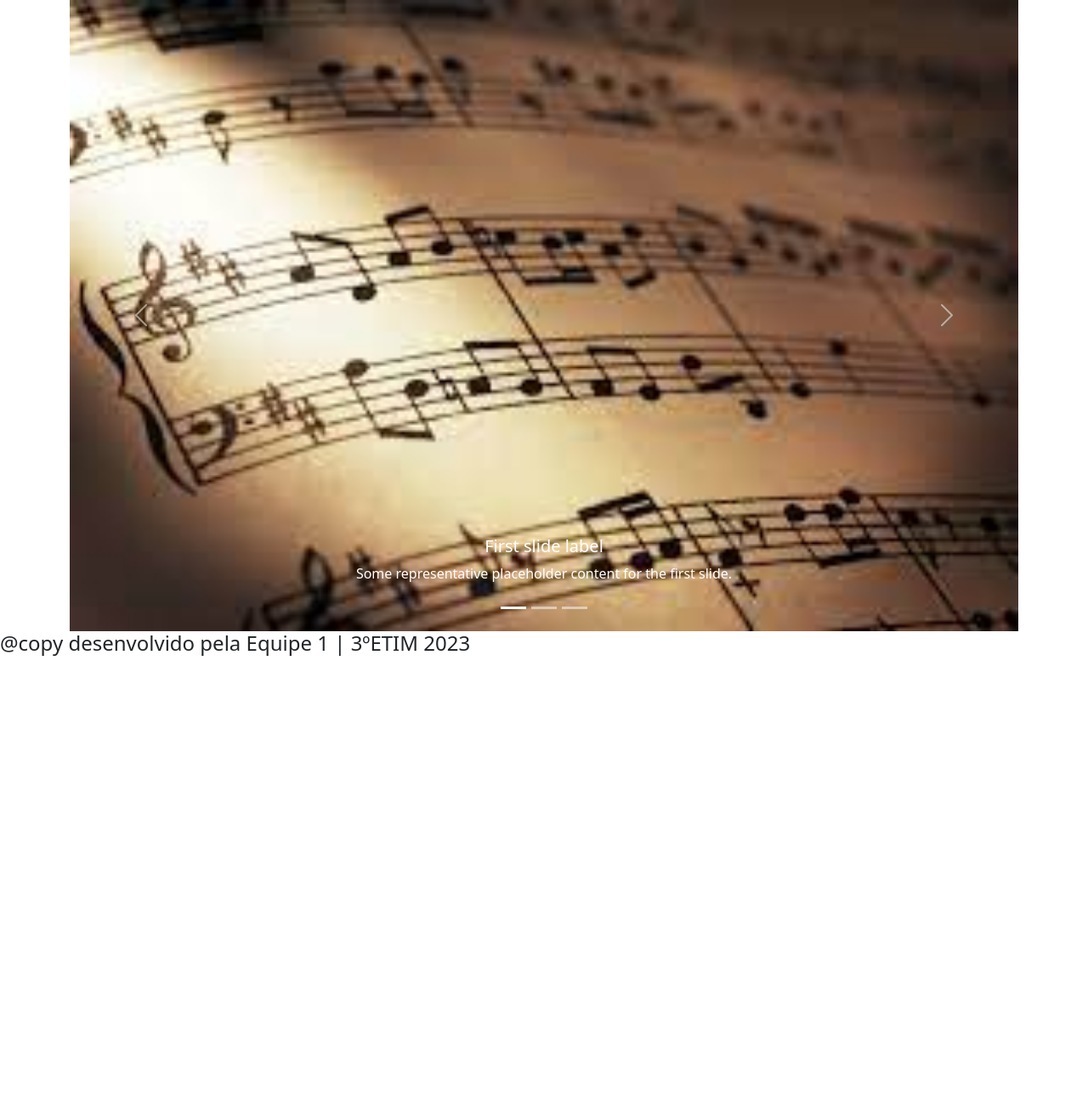
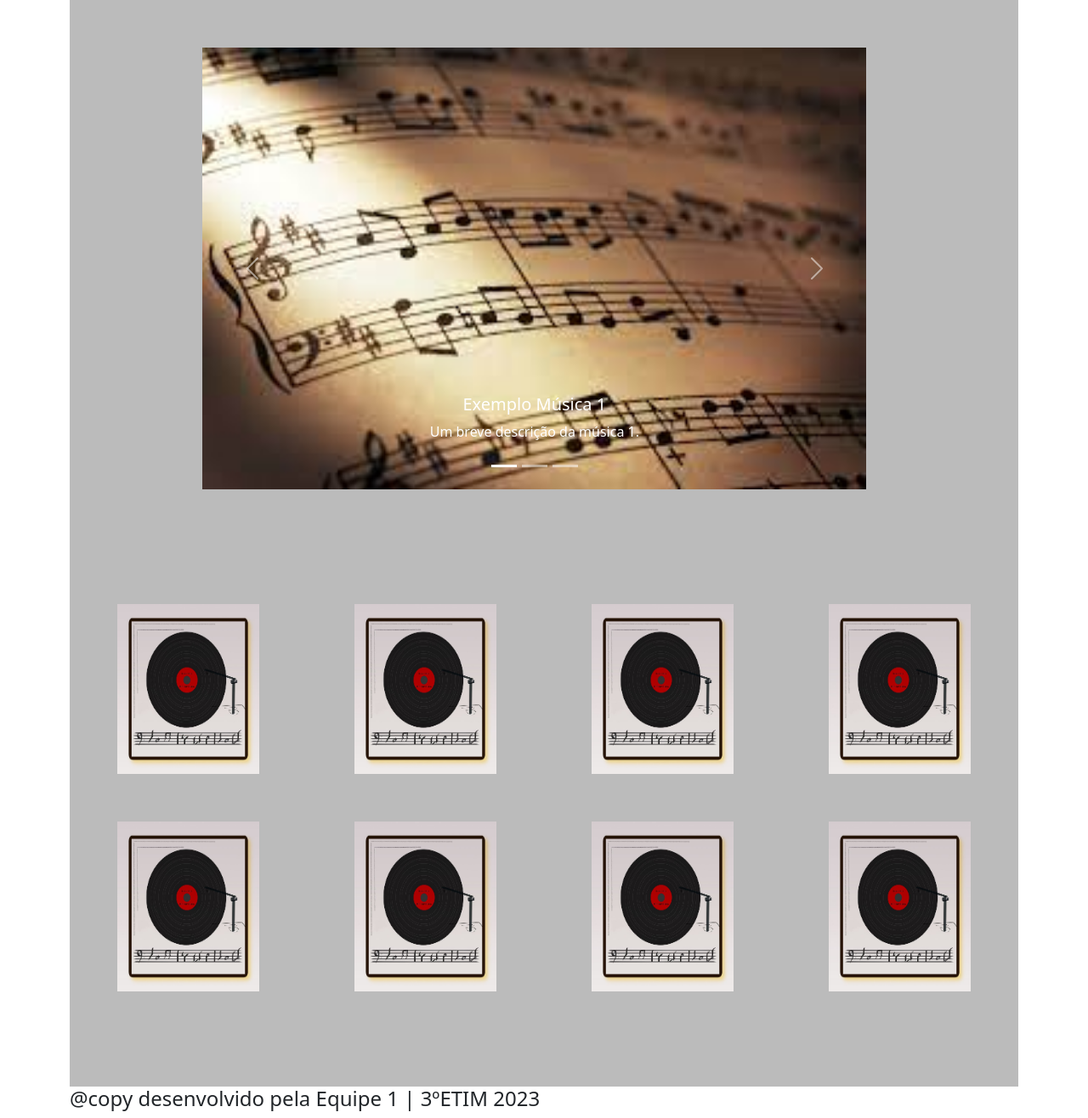
Before and after one commit to NettoH3R/TCC, a PHP site: page / in a window 1280 px wide. Shown: the part 248-1564 px from the top of the page at 85% size. Before the commit the page ends 1020 px from the top, so only its background shows below. Run offline with PHP 8.4, Linux system fonts and the light colour scheme.

Commit message:
TCC mexido

```diff
--- a/css/defalut.css
+++ b/css/defalut.css
@@ -1,8 +1,10 @@
-main#tudo{
-
+.main{
+    background-color: #BBBBBB;
+    padding-top: 5%;
+    padding-bottom: 5%;
 }
 
-header#cabecario{
+.footer{
 
 }
 
@@ -27,8 +29,9 @@ ul li a{
     font-weight: bolder;
     color: #FFFFFF;
 }
-li a:hover{
+ul li:hover{
     background-color: #ff8f2d;
+    border-radius: .5rem;
 }
 
 .naoclicavel{
@@ -58,3 +61,36 @@ li a:hover{
     margin-top: 25%;
     margin-left: 2%;
 }
+.btn-1:hover{
+    background-color: #506fca;
+}
+.btn-2:hover{
+    background-color: #ffb26f;
+}
+.tamanhoCarrosel{
+    width: 70%;
+    height: 600px;
+    margin-left: 14%;
+    margin-right: 14%;
+    overflow: hidden;
+    margin-bottom: 5%;
+
+}
+.quadradinhos{
+    display: flex;
+    flex-direction: row;
+    margin-bottom: 5%;
+}
+.quadradinho{
+    width: 15%;
+    height: 200px;
+    background-color: red;
+    margin-left:5%;
+    margin-right:5%;
+}
+.album{
+    max-width: 100%;
+    max-height: 100%;
+    min-width: 100%;
+    min-height: 100%;
+}
--- a/index.php
+++ b/index.php
@@ -24,8 +24,8 @@
 </head>
 
 <body>
-    <main id="Tudo">
-        <header id="cabecario">
+    <main>
+        <header>
             <div class="container">
                 <div class="row">
                     <div class="col-md-5 text-center">
@@ -74,9 +74,9 @@
             </nav>
         </div>
 
-
-        <main>
         <div class="container">
+            <main class="main">
+                <div class="tamanhoCarrosel">
                     <div id="carouselExampleCaptions" class="carousel slide">
                         <div class="carousel-indicators">
                             <button type="button" data-bs-target="#carouselExampleCaptions" data-bs-slide-to="0" class="active" aria-current="true" aria-label="Slide 1"></button>
@@ -85,24 +85,24 @@
                         </div>
                         <div class="carousel-inner">
                             <div class="carousel-item active" data-bs-interval="1000">
-                            <img src="img/logo/download.jpg" class="d-block w-100" alt="..." >
+                                <img src="img/logo/download.jpg" class="d-block w-100" alt="...">
                                 <div class="carousel-caption d-none d-md-block">
-                                <h5>First slide label</h5>
-                                <p>Some representative placeholder content for the first slide.</p>
-                            </div>
-                        </div>
-                        <div class="carousel-item" data-bs-interval="1000">
-                            <img src="img/logo/download.jpg" class="d-block w-100" alt="..." >
-                            <div class="carousel-caption d-none d-md-block">
-                                <h5>Second slide label</h5>
-                                <p>Some representative placeholder content for the second slide.</p>
+                                    <h5>Exemplo Música 1</h5>
+                                    <p>Um breve descrição da música 1.</p>
                                 </div>
                             </div>
                             <div class="carousel-item" data-bs-interval="1000">
                                 <img src="img/logo/download.jpg" class="d-block w-100" alt="...">
                                 <div class="carousel-caption d-none d-md-block">
-                                <h5>Third slide label</h5>
-                                <p>Some representative placeholder content for the third slide.</p>
+                                    <h5>Exemplo Música 2</h5>
+                                    <p>Um breve descrição da música 2.</p>
+                                </div>
+                            </div>
+                            <div class="carousel-item" data-bs-interval="1000">
+                                <img src="img/logo/download.jpg" class="d-block w-100" alt="...">
+                                <div class="carousel-caption d-none d-md-block">
+                                    <h5>Exemplo Música 3</h5>
+                                    <p>Um breve descrição da música 3.</p>
                                 </div>
                             </div>
                         </div>
@@ -116,11 +116,41 @@
                         </button>
                     </div>
                 </div>
+                <div class="quadradinhos">
+                    <div class="quadradinho">
+                        <img src="img/logo/album.jpg" class="album" alt="Possível álbum a ser colocado">
+                    </div>
+                    <div class="quadradinho">
+                        <img src="img/logo/album.jpg" class="album" alt="Possível álbum a ser colocado">
+                    </div>
+                    <div class="quadradinho">
+                        <img src="img/logo/album.jpg" class="album" alt="Possível álbum a ser colocado">
+                    </div>
+                    <div class="quadradinho">
+                        <img src="img/logo/album.jpg" class="album" alt="Possível álbum a ser colocado">
+                    </div>
+                </div>
+                <div class="quadradinhos">
+                    <div class="quadradinho">
+                        <img src="img/logo/album.jpg" class="album" alt="Possível álbum a ser colocado">
+                    </div>
+                    <div class="quadradinho">
+                        <img src="img/logo/album.jpg" class="album" alt="Possível álbum a ser colocado">
+                    </div>
+                    <div class="quadradinho">
+                        <img src="img/logo/album.jpg" class="album" alt="Possível álbum a ser colocado">
+                    </div>
+                    <div class="quadradinho">
+                        <img src="img/logo/album.jpg" class="album" alt="Possível álbum a ser colocado">
+                    </div>
+                </div>
             </main>
-
+        </div>
+        <div class="container">
             <footer>
                 <h4>@copy desenvolvido pela Equipe 1 | 3ºETIM 2023</h4>
             </footer>
+        </div>
     </main>
 </body>
 
```
Also changed, not shown: img/logo/album.jpg (added). Lines whose indentation alone changed are shown as unchanged.
